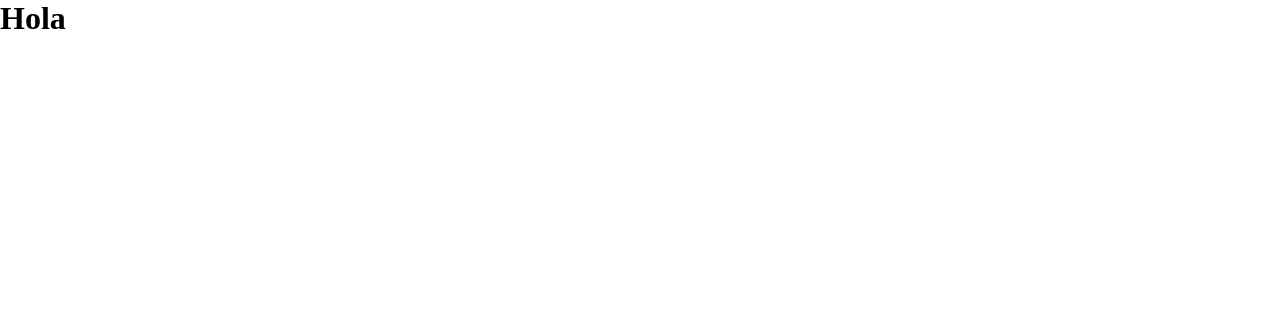
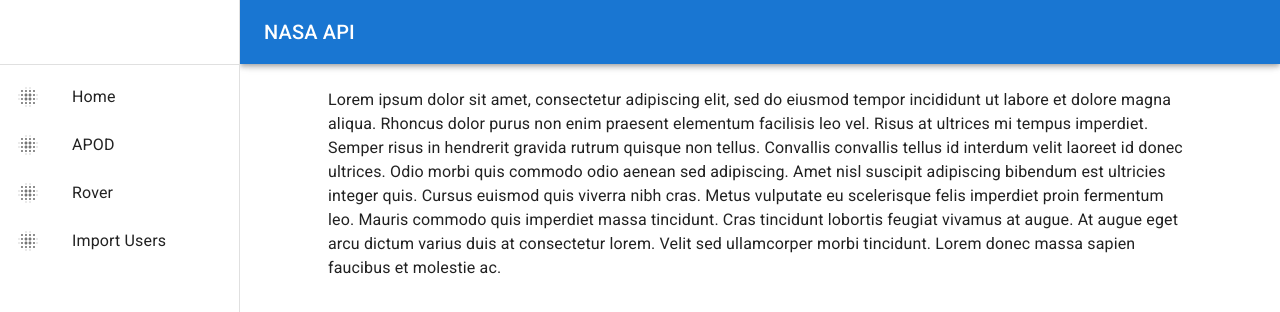
Before and after one commit to andresrubiot/nasa-front, a React (Create React App) app: page / in a window 1280 px wide. Shown: the top 312 px of the page. Built offline with nearby package versions, Linux system fonts and the light colour scheme.

Commit message:
Install Material UI - Template project

```diff
--- a/package.json
+++ b/package.json
@@ -3,6 +3,10 @@
   "version": "0.1.0",
   "private": true,
   "dependencies": {
+    "@emotion/react": "^11.10.5",
+    "@emotion/styled": "^11.10.5",
+    "@mui/icons-material": "^5.11.0",
+    "@mui/material": "^5.11.8",
     "@testing-library/jest-dom": "^5.16.5",
     "@testing-library/react": "^13.4.0",
     "@testing-library/user-event": "^13.5.0",
--- a/public/index.html
+++ b/public/index.html
@@ -24,6 +24,9 @@
       work correctly both with client-side routing and a non-root public URL.
       Learn how to configure a non-root public URL by running `npm run build`.
     -->
+
+    <link rel="stylesheet" href="https://fonts.googleapis.com/css?family=Roboto:300,400,500,700&display=swap" />
+
     <title>React App</title>
   </head>
   <body>
--- a/src/App.tsx
+++ b/src/App.tsx
@@ -1,9 +1,45 @@
+import Box from '@mui/material/Box';
+import CssBaseline from '@mui/material/CssBaseline';
+import Toolbar from '@mui/material/Toolbar';
+import Typography from '@mui/material/Typography';
+import Container from '@mui/material/Container';
+import TopBar from './components/TopBar';
+import LeftBar from './components/LeftBar';
+
 function App() {
-  return (
-    <div>
-      <h1>Hola</h1>
-    </div>
-  );
+    return (
+        <Container maxWidth="lg">
+            <Box sx={{ display: 'flex' }}>
+
+                <CssBaseline />
+
+                <TopBar />
+                <LeftBar />
+
+                <Box
+                    component="main"
+                    sx={{ flexGrow: 1, bgcolor: 'background.default', p: 3 }}
+                >
+                    <Toolbar />
+
+                    <Typography paragraph>
+                        Lorem ipsum dolor sit amet, consectetur adipiscing elit, sed do eiusmod
+                        tempor incididunt ut labore et dolore magna aliqua. Rhoncus dolor purus non
+                        enim praesent elementum facilisis leo vel. Risus at ultrices mi tempus
+                        imperdiet. Semper risus in hendrerit gravida rutrum quisque non tellus.
+                        Convallis convallis tellus id interdum velit laoreet id donec ultrices.
+                        Odio morbi quis commodo odio aenean sed adipiscing. Amet nisl suscipit
+                        adipiscing bibendum est ultricies integer quis. Cursus euismod quis viverra
+                        nibh cras. Metus vulputate eu scelerisque felis imperdiet proin fermentum
+                        leo. Mauris commodo quis imperdiet massa tincidunt. Cras tincidunt lobortis
+                        feugiat vivamus at augue. At augue eget arcu dictum varius duis at
+                        consectetur lorem. Velit sed ullamcorper morbi tincidunt. Lorem donec massa
+                        sapien faucibus et molestie ac.
+                    </Typography>
+                </Box>
+            </Box>
+        </Container>
+    );
 }
 
 export default App;
--- /dev/null
+++ b/src/components/LeftBar.tsx
@@ -0,0 +1,52 @@
+import Box from '@mui/material/Box';
+import Drawer from '@mui/material/Drawer';
+import CssBaseline from '@mui/material/CssBaseline';
+import Toolbar from '@mui/material/Toolbar';
+import List from '@mui/material/List';
+import Divider from '@mui/material/Divider';
+import ListItem from '@mui/material/ListItem';
+import ListItemButton from '@mui/material/ListItemButton';
+import ListItemIcon from '@mui/material/ListItemIcon';
+import ListItemText from '@mui/material/ListItemText';
+import BlurOnIcon from '@mui/icons-material/BlurOn';
+
+const drawerWidth = 240;
+
+const menuList = ['Home', 'APOD', 'Rover', 'Import Users'];
+
+export default function LeftBar() {
+    return (
+        <Box sx={{ display: 'flex' }}>
+            <CssBaseline />
+            <Drawer
+                sx={{
+                    width: drawerWidth,
+                    flexShrink: 0,
+                    '& .MuiDrawer-paper': {
+                        width: drawerWidth,
+                        boxSizing: 'border-box',
+                    },
+                }}
+                variant='permanent'
+                anchor='left'
+            >
+                <Toolbar />
+                <Divider />
+
+                <List>
+                    {menuList.map((text, index) => (
+                        <ListItem key={text} disablePadding>
+                            <ListItemButton>
+                                <ListItemIcon>
+                                    <BlurOnIcon />
+                                </ListItemIcon>
+                                <ListItemText primary={text} />
+                            </ListItemButton>
+                        </ListItem>
+                    ))}
+                </List>
+
+            </Drawer>
+        </Box>
+    );
+}
--- /dev/null
+++ b/src/components/TopBar.tsx
@@ -0,0 +1,20 @@
+import AppBar from '@mui/material/AppBar';
+import Toolbar from '@mui/material/Toolbar';
+import Typography from '@mui/material/Typography';
+
+const drawerWidth = 240;
+
+export default function TopBar() {
+    return (
+        <AppBar
+            position="fixed"
+            sx={{ width: `calc(100% - ${drawerWidth}px)`, ml: `${drawerWidth}px` }}
+        >
+            <Toolbar>
+                <Typography variant="h6" noWrap component="div">
+                    NASA API
+                </Typography>
+            </Toolbar>
+        </AppBar>
+    );
+}
--- a/src/index.css
+++ b/src/index.css
@@ -1,5 +1,6 @@
 * {
   box-sizing: border-box;
+  font-family: 'Roboto', Arial, Helvetica, sans-serif;
   margin: 0;
   padding: 0;
 }
```
Also changed, not shown: 1 other file (tests, documents, lock files or other folders).
